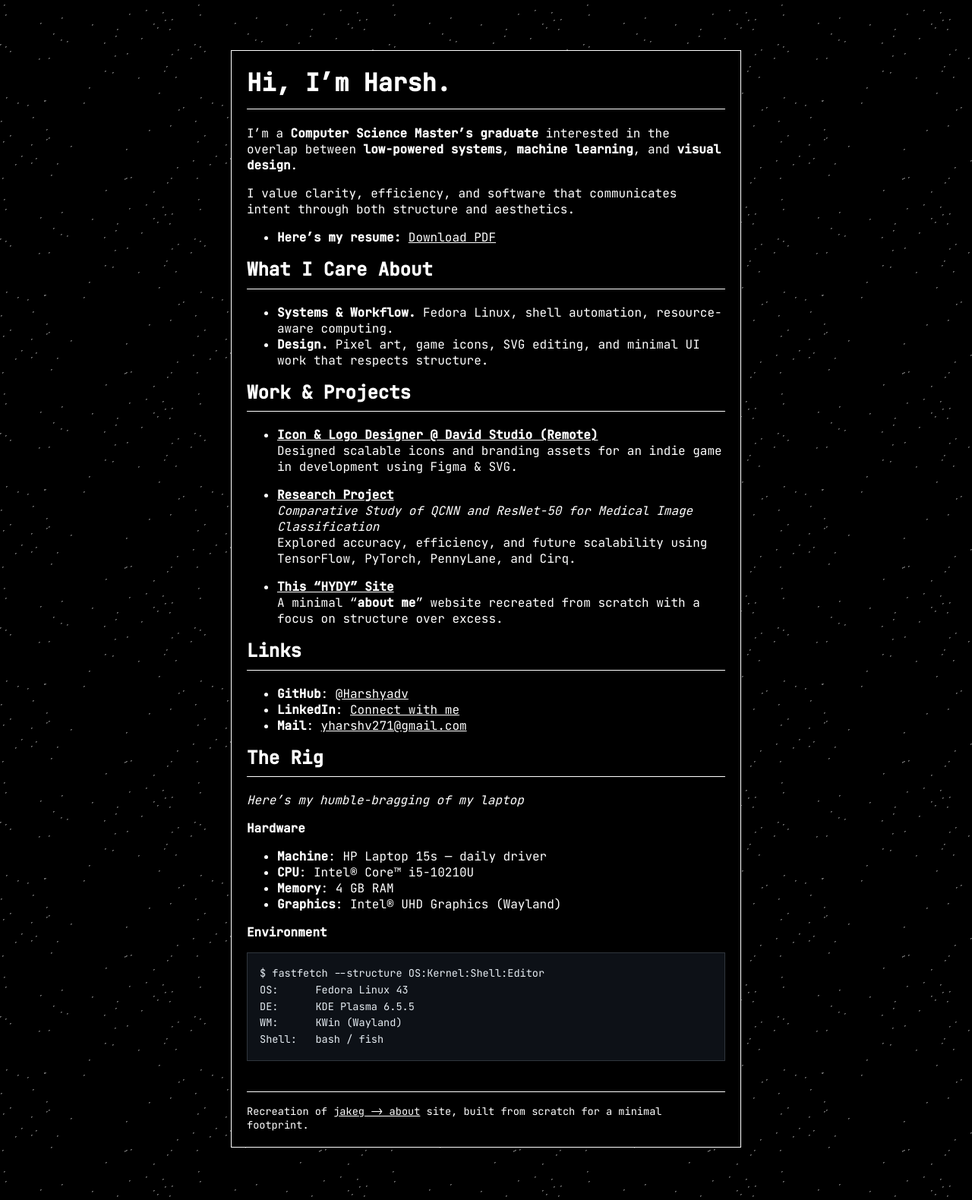
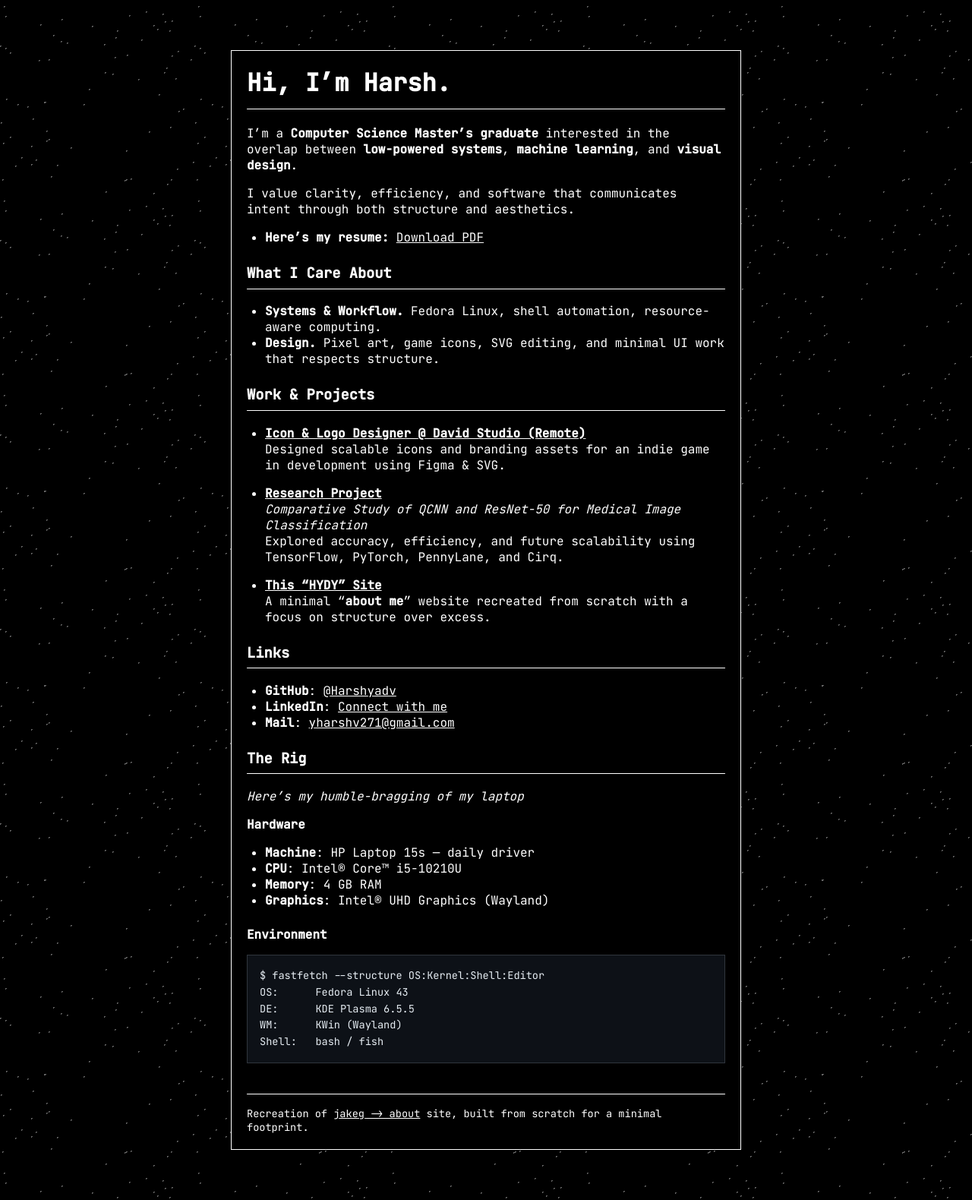
Before and after one commit to Harshyadv/HYDV, a Jekyll site: the page built from index.md, in a window 1280 px wide. Shown: the whole page at 76% size. Built offline with Jekyll 4.4.1, drawn with Linux system fonts in a browser that asks for light colours.

Commit message:
Fixed the CSS
Signed-off-by: harshyadv <harshydv370@gmail.com>

```diff
--- a/assets/style.css
+++ b/assets/style.css
@@ -55,6 +55,15 @@ h3 {
     padding-bottom: 0.4em;
     border-bottom: 1px solid var(--border-color);
     font-weight: 600;
+}
+
+ul {
+    /* logical property for left/right padding */
+    padding-inline: 1.5rem 0;
+
+    /* Optional: custom bullet or alignment */
+    list-style-type: disc;
+    margin-bottom: 1.5rem;
 }
 
 /* Links */
--- a/index.md
+++ b/index.md
@@ -12,13 +12,13 @@ I value clarity, efficiency, and software that communicates intent through both
 
 
 
-## What I Care About
+### What I Care About
 * **Systems & Workflow.** Fedora Linux, shell automation, resource-aware computing.
 * **Design.** Pixel art, game icons, SVG editing, and minimal UI work that respects structure.
 
 
 
-## Work & Projects
+### Work & Projects
 * **[Icon & Logo Designer @ David Studio (Remote)](https://github.com/Harshyadv/Minimalist-Game-UI-Asset-Pack-)**
   Designed scalable icons and branding assets for an indie game in development using Figma & SVG.
 
@@ -31,14 +31,14 @@ I value clarity, efficiency, and software that communicates intent through both
 
 
 
-## Links
+### Links
 * **GitHub**: [@Harshyadv](https://github.com/Harshyadv)
 * **LinkedIn**: [Connect with me](https://www.linkedin.com/in/hyadav0701)
 * **Mail**: [yharshv271@gmail.com](mailto:yharshv271@gmail.com)
 
 
 
-## The Rig
+### The Rig
 *Here's my humble-bragging of my laptop*
 
 **Hardware**
```
Also changed, not shown: 2 other files.
